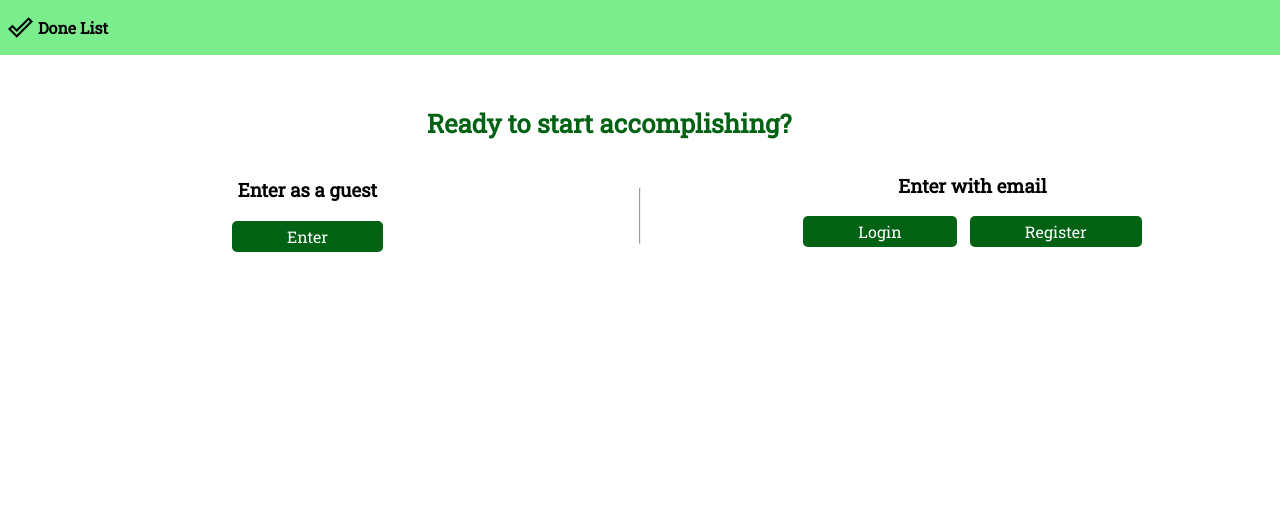
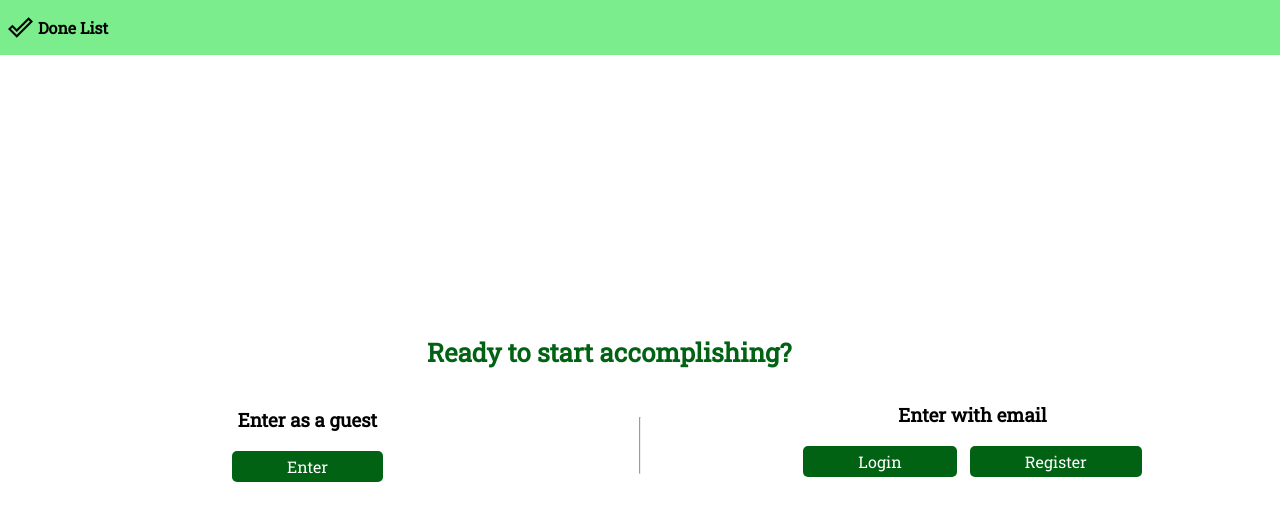
Before and after one commit to saraiovieira/done-list, a React (Create React App) app in the folder client/: page /login in a window 1280 px wide. Shown: the top 520 px of the page. Built offline with nearby package versions, Linux system fonts and the light colour scheme; no server answers; the HTML template or start-up script is replaced by a standard one.

Commit message:
align center

```diff
--- a/client/src/Pages/Login/Login.css
+++ b/client/src/Pages/Login/Login.css
@@ -171,6 +171,11 @@
 
 /* Media Query for Larger Screens */
 @media (min-width: 961px) {
+
+.login {
+  justify-content: center;
+  height: 90vh;
+}
   .login__form-section {
     width: 100%;
   }
```
